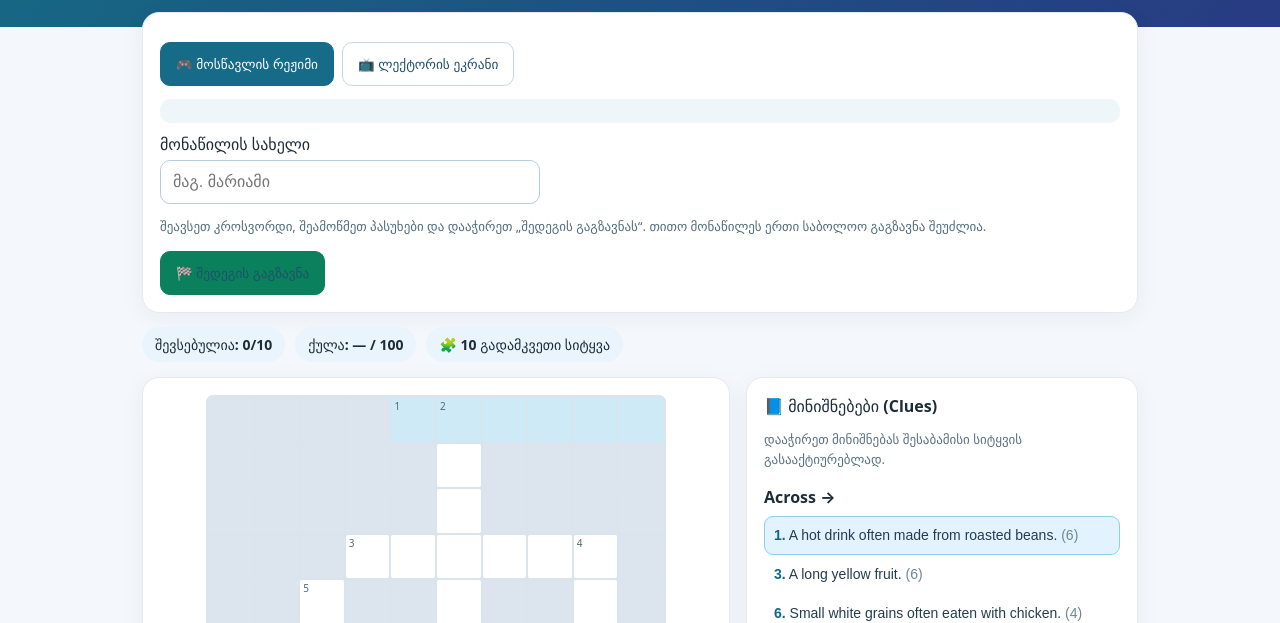
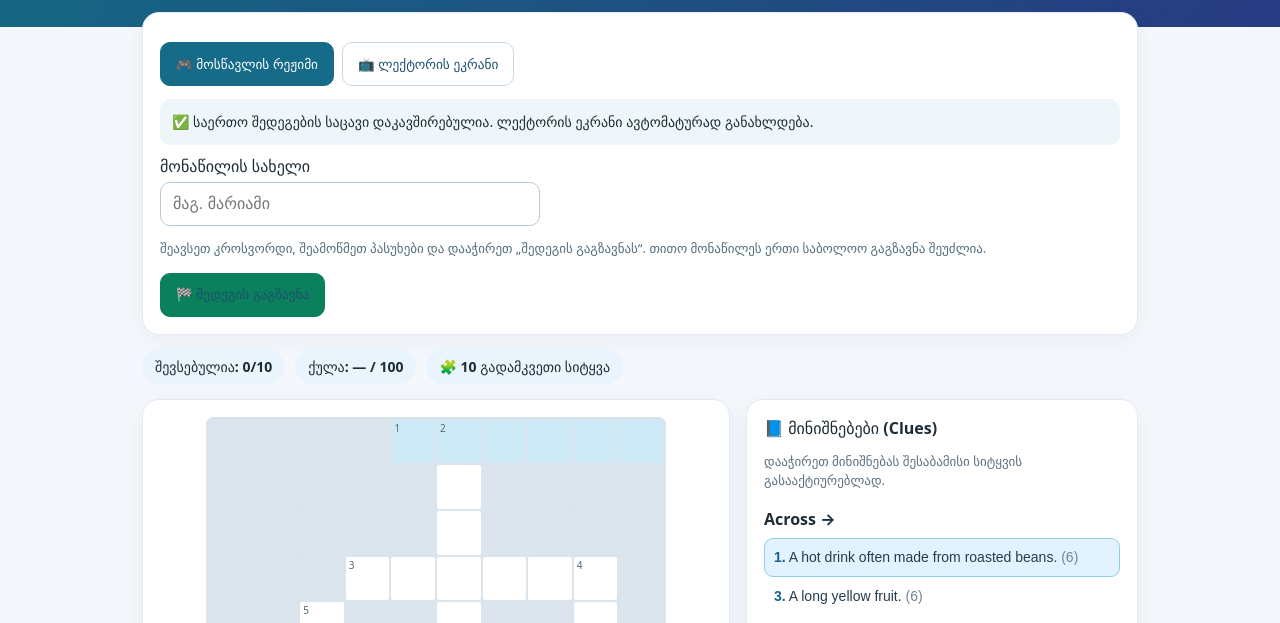
Before and after one commit to Kakha74/crossword-classroom, a plain HTML site: page index.html in a window 1280 px wide. Shown: the part 132-755 px from the top of the page. Drawn offline with Linux system fonts and the light colour scheme.

Commit message:
Correct browser Supabase settings for live crossword

```diff
--- a/index.html
+++ b/index.html
@@ -81,8 +81,8 @@ document.getElementById('check').addEventListener('click',check);document.getEle
 <script>
 // Set the URL and publishable key of a separate Supabase demo project.
 // NEVER use a service_role or secret key in browser code.
-NEXT_PUBLIC_SUPABASE_URL='https://bwkgdjwlquycbipoziqo.supabase.co';
-NEXT_PUBLIC_SUPABASE_PUBLISHABLE_KEY='sb_publishable_Y-4y2h54-_AeyeCyqE4JIQ_6zXeRMiH';
+const SUPABASE_URL = 'https://bwkgdjwlquycbipoziqo.supabase.co';
+const SUPABASE_PUBLISHABLE_KEY = 'sb_publishable_Y-4y2h54-_AeyeCyqE4JIQ_6zXeRMiH';
 
 </script>
 <script>
```
